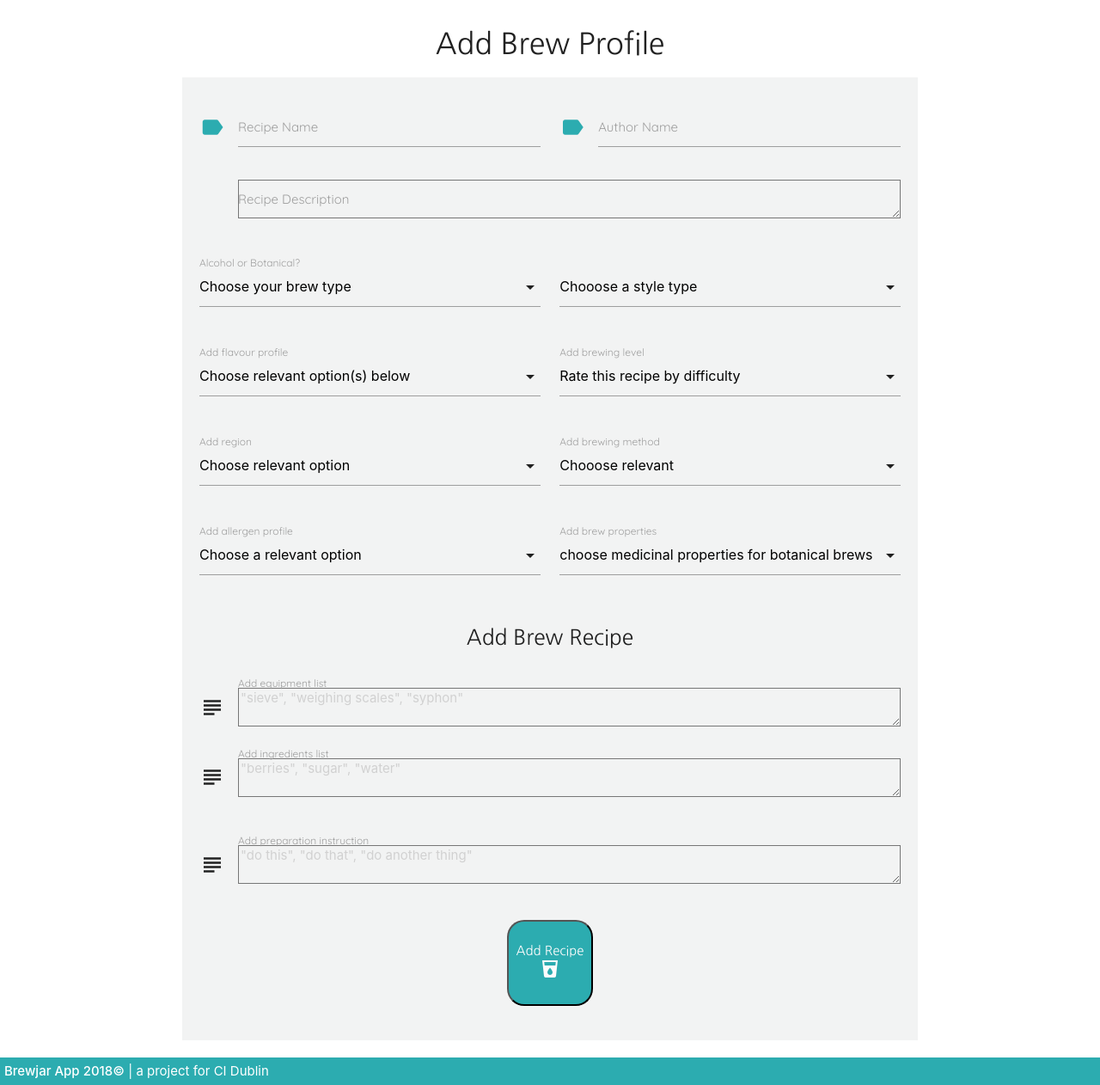
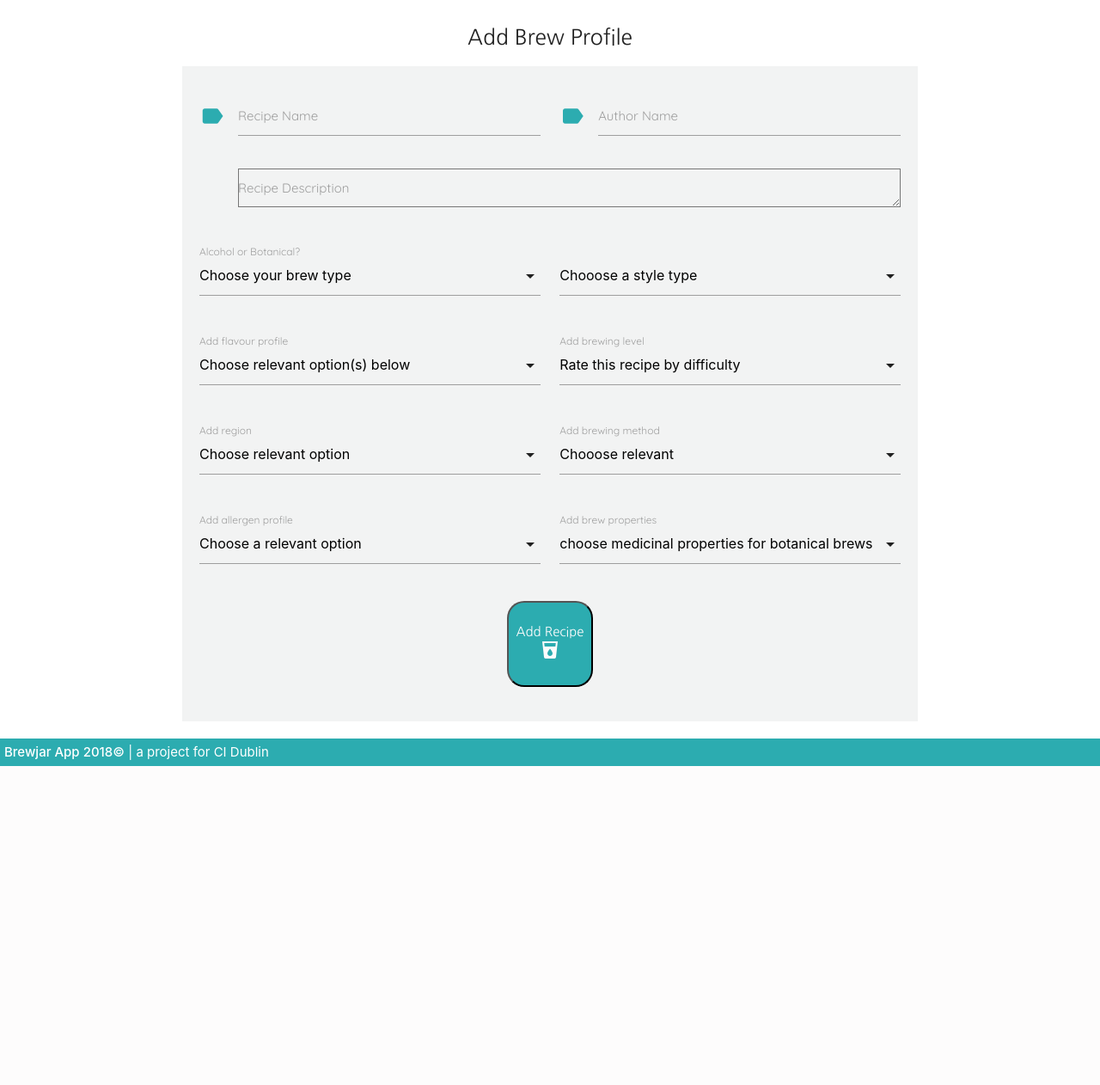
Before and after one commit to Nyanca/brewjar, a Flask app: page /add-profile in a window 1280 px wide. Shown: the part 196-1458 px from the top of the page at 86% size. After the commit the page ends 1087 px from the top, so only its background shows below. Run offline with Flask 2, Linux system fonts and the light colour scheme; the visitor is signed in with stand-in values (Sample User, id 1); some libraries are stand-ins or nearby versions.

Commit message:
working on form data transfer to mongodb doc format

```diff
--- a/app.py
+++ b/app.py
@@ -220,25 +220,10 @@ def insert_brew():
         method = request.form['method']
         properties = request.form['properties']
         freefrom = request.form['free-from']
-        equip_list = request.form['equip_list']
-        ingredients_list = request.form['ingredients_list']
-        prep_method = request.form['prep-method']
-
-        array_data = [
-                          {
-                            "equip_list": [equip_list]
-                          },
-                          {
-                            "ingredients_list": [ingredients_list]
-                          },
-                          {
-                            "prep_method": [prep_method]
-                          }
-                    ]
 
         # add user input from profile form to the brew collection
         brews.insert_one({
-                    "author_name": author_name,
+                    "author": author_name,
                     "recipe_profile":{
                             "cat_name": category_name,
                             "recipe_name": recipe_name,
@@ -251,42 +236,80 @@ def insert_brew():
                             "properties": properties,
                             "free_from": freefrom,
                             "recipe":{
-                                array_data
+                                "equip_list":[],
+                                "ingredients_list":[],
+                                "prep_method":[],
                             }
-                     }
-            })
+                        }
+        })
 
-        # add user input array from recipe form to the brew collection
-        # brews.update({
-        #       "recipe_profile.recipe":{"$push":
-        #                     {
-        #                         "equip_list": {"$each": [equip_list]},
-        #                         "ingredients_list": {"$each": [ingredients_list]},
-        #                         "prep_method": {"$each": [prep_method]}
-        #                     }
-        #                 }
-        #     })
-
-                #   "recipe": {"$push":{"equip_list":{"$each":[equip_list]}}}
-                # "recipe":{"$push":
-                #             {
-                #                 "equip_list": {"$each": [equip_list]}
-                #             }
-                #         },
-                #         {"$push":
-                #             {
-                #               "ingredients_list": {"$each": [ingredients_list]}
-                #             }
-                #         },
-                #         {"$push":
-                #             {
-                #               "prep_method": {"$each": [prep_method]}
-                #             }
-                #         }
-        # })
+        newBrew = brews.find_one({"author": author_name, "recipe_profile.recipe_name": recipe_name, "recipe_profile.recipe_description":recipe_description})
 
         # brews.insert_one(request.form.to_dict())
-        return render_template('success.html', username=session_user, equip_list=equip_list)
+        return render_template('addBrewRecipe.html', username=session_user, newBrew=newBrew)
+
+    return render_template('login.html')
+
+@app.route('/insert-brew-recipe', methods=['GET','POST'])
+def insert_brew_recipe():
+    # updates the newly created brew profile document with recipe data
+    session_user = g.user
+
+    if session_user:
+        # get db
+        brews = mongo.db.brew
+        # get relevant id for newly created brew from hidden form input
+        new_id = request.form['newBrew_id']
+
+        # get form field submissions form add_recipe form
+        equip_list = request.form['equip_list']
+        ingredients_list = request.form['ingredients_list']
+        prep_method = request.form['prep-method']
+
+        # find & update new recipe doc with array values
+        brews.update(
+            {"_id": ObjectId(new_id)},
+            {
+                "$push":
+                    {"recipe_profile.recipe.equip_list": {"$each": [equip_list]}}
+            }
+        )
+
+        brews.update(
+            {"_id": ObjectId(new_id)},
+            {
+                "$push":
+                     {"recipe_profile.recipe.ingredients_list": {"$each": [ingredients_list]}}
+            }
+        )
+
+        brews.update(
+            {"_id": ObjectId(new_id)},
+            {
+                "$push":
+                     {"recipe_profile.recipe.prep_method": {"$each": [prep_method]}}
+            }
+        )
+
+        return render_template('success.html')
+        # {
+        #     "$push":
+        #         {
+        #             "recipe_profile.recipe.equip_list": {"$each": equip_list}
+        #         }
+        # },
+        # {
+        #     "$push":
+        #         {
+        #             "recipe_profile.recipe.ingredients_list": {"$each": ingredients_list}
+        #         }
+        # },
+        # {
+        #     "$push":
+        #         {
+        #           "recipe_profile.recipe.prep_method": {"$each": prep_method}
+        #         }
+        # })
 
     return render_template('login.html')
 
--- a/templates/addbrewProfile.html
+++ b/templates/addbrewProfile.html
@@ -1,6 +1,6 @@
 {% extends 'base.html' %}{% block content %}
 <div class="row"></div>
-<h4 class='brewjarfont center-text'>Add Brew Profile</h4>
+<h5 class='brewjarfont center-text'>Add Brew Profile</h5>
 
 <form action="{{url_for ('insert_brew')}}" method="POST" class="col s12 sitefont greybackground">
     <div class="row">
@@ -163,33 +163,8 @@
             <label>Add brew properties</label>
         </div>
     </div>
-    <div class="row">
-        <div class="col xs12 sm12 m12 l12 xl12">
-            <h5 class='brewjarfont center-text'>Add Brew Recipe</h5>
-        </div>
-    </div>
-    <div class="row">
-        <div class="input-field col s12 m12 l12 xl12">
-            <i class="material-icons prefix">subject</i>
-            <textarea id="equip_list" name="equip_list" type="text" class="validate"
-            placeholder='"sieve", "weighing scales", "syphon"'></textarea>
-            <label for="icon_prefix">Add equipment list</label>
-        </div>
-        <div class="input-field col s12 m12 l12 xl12">
-            <i class="material-icons prefix">subject</i>
-            <textarea id="ingredients_list" name="ingredients_list" type="text" class="validate" placeholder='"berries", "sugar", "water"'></textarea>
-            <label for="icon_prefix">Add ingredients list</label>
-        </div>
-    </div>
-    <div class='row'>
-        <div class="input-field col s12 m12 l12 xl12">
-            <i class="material-icons prefix">subject</i>
-            <textarea id="prep-method" name="prep-method" type="tel" class="validate" placeholder='"do this", "do that", "do another thing"'></textarea>
-            <label for="icon_telephone">Add preparation instruction</label>
-        </div>
-    </div>
     <div class='row center-text'>
-        <a href="{{url_for ('success')}}"><button class='mainbutton' type="submit" id="filterform" name="filterform">Add Recipe<br>
+        <a href="{{url_for ('add_recipe')}}"><button class='mainbutton' type="submit" id="filterform" name="filterform">Add Recipe<br>
             <i class="material-icons">local_drink</i></button>
         </a>
     </div>
```
Also changed, not shown: templates/addbrewRecipe.html (deleted, +0 -32 lines).
